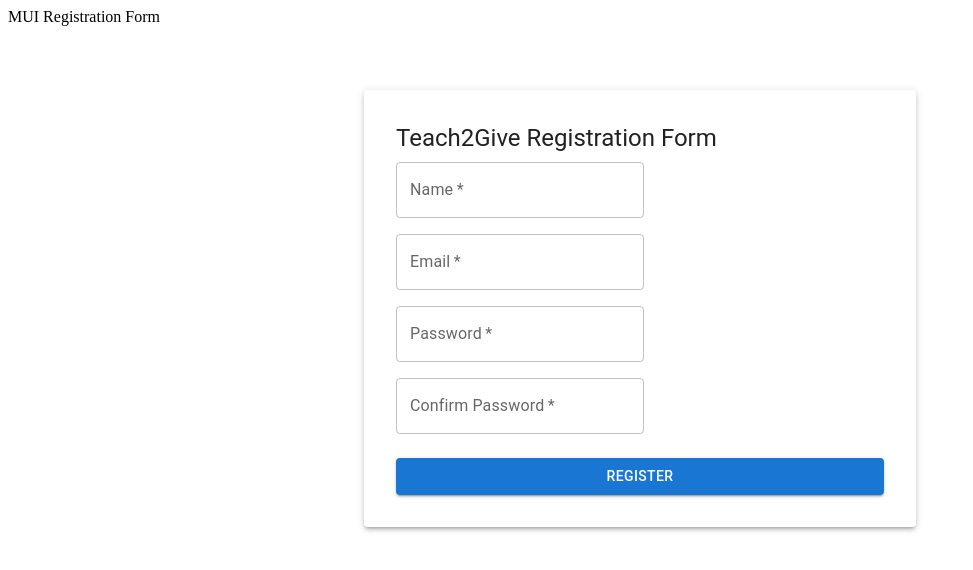
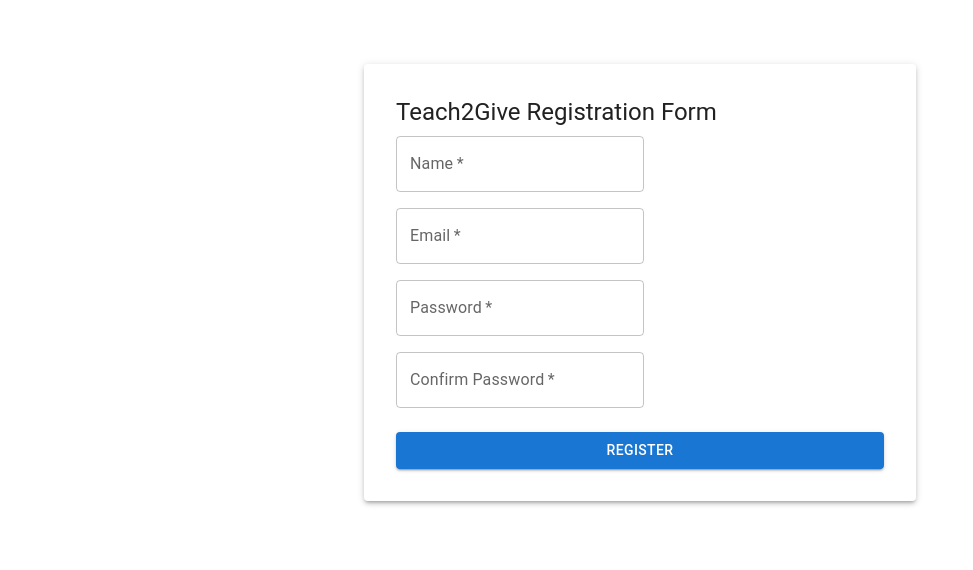
Before and after one commit to FrancisMurayaDev/react-ts-mui-registration-form, a React (Vite) app: page / in a window 1280 px wide. Shown: the top 570 px of the page, without its empty margins (0-973 px from the left). Built offline with nearby package versions, Linux system fonts and the light colour scheme.

Commit message:
remove div text

```diff
--- a/src/App.tsx
+++ b/src/App.tsx
@@ -2,7 +2,6 @@
 function App() {
   return (
     <div>
-      MUI Registration Form
       <RegistrationForm />
     </div>
   );
```
